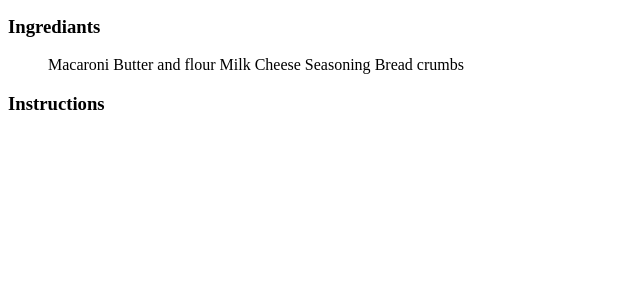
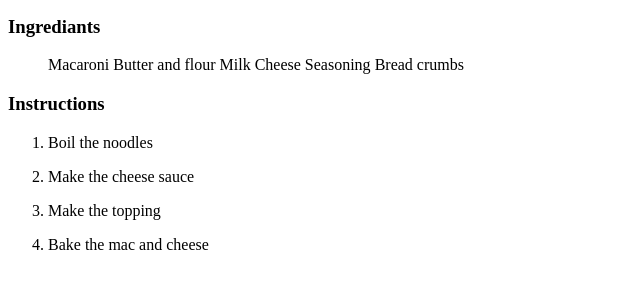
Before and after one commit to StunnaDawg/odin-recipes, a plain HTML site: page recipes/macncheese.html in a window 1280 px wide. Shown: the part 101-390 px from the top of the page, without its empty margins (0-640 px from the left). Drawn offline with Linux system fonts and the light colour scheme.

Commit message:
instructions list

```diff
--- a/recipes/macncheese.html
+++ b/recipes/macncheese.html
@@ -19,6 +19,14 @@
         <il>Bread crumbs</il>
     </ul>
     <h3>Instructions</h3>
-    <ol></ol>
+    <ol>
+        <li>Boil the noodles</li>
+        <p></p>
+        <li>Make the cheese sauce</li>
+        <p></p>
+        <li>Make the topping</li>
+        <p></p>
+        <li>Bake the mac and cheese</li>
+    </ol>
 </body>
 </html>
```
